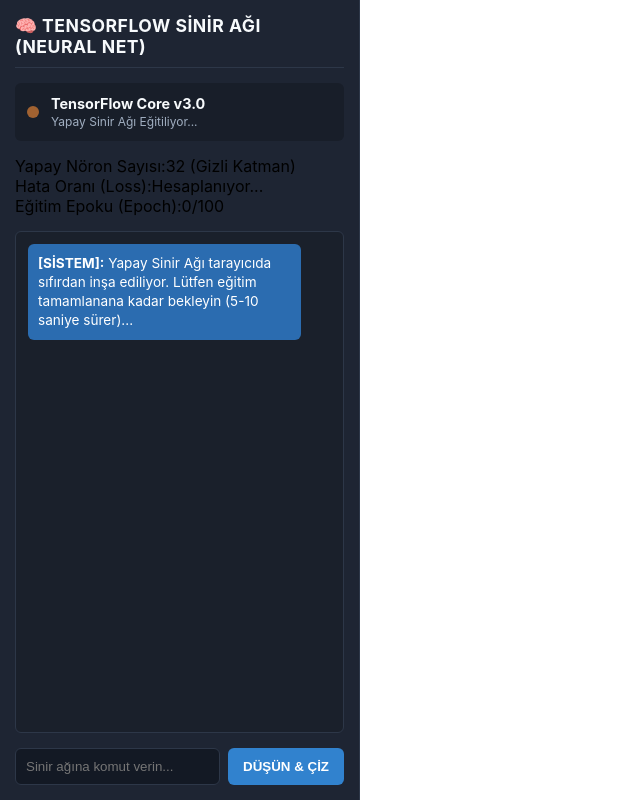
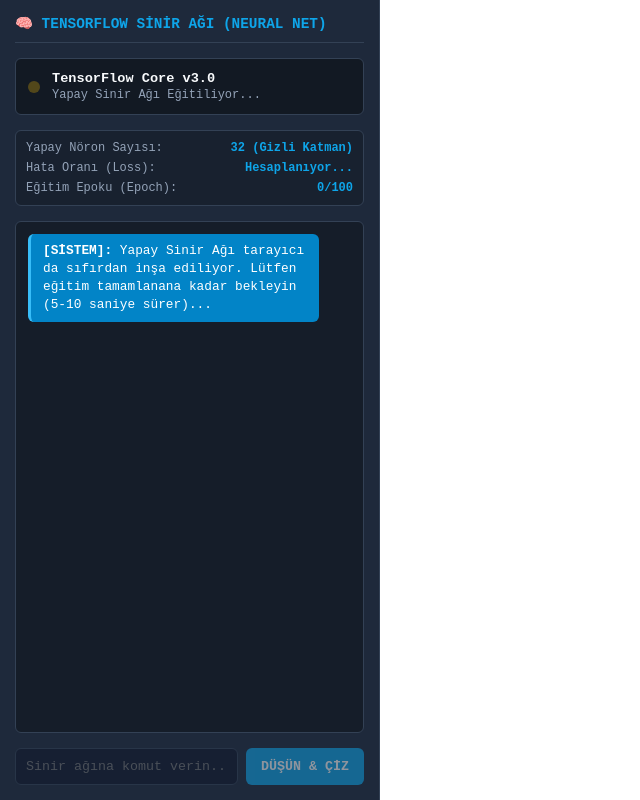
Before and after one commit to MFMF5/AI-Drawer, a plain HTML site: page index.html in a window 1280 px wide. Shown: the whole page, without its empty margins (0-640 px from the left). Drawn offline with Linux system fonts and the light colour scheme; a script that the page names is missing.

Commit message:
Update CSS variables and styles for UI components

```diff
--- a/style.css
+++ b/style.css
@@ -1,26 +1,25 @@
 :root {
-    --bg-dark: #131924;
-    --panel-bg: #1e2533;
-    --border-color: #2d3748;
-    --text-light: #f7fafc;
-    --accent-blue: #3182ce;
+    --bg-dark: #0f172a;
+    --panel-bg: #1e293b;
+    --border-color: #334155;
+    --text-light: #f8fafc;
+    --accent-blue: #0ea5e9;
 }
 
 * { box-sizing: border-box; margin: 0; padding: 0; }
 body {
-    font-family: -apple-system, BlinkMacSystemFont, "Segoe UI", Roboto, sans-serif;
-    background-color: #f0f2f5;
+    font-family: monospace;
+    background-color: #0f172a;
     height: 100vh;
     overflow: hidden;
 }
 
 .app-container {
     display: grid;
-    grid-template-columns: 360px 1fr;
+    grid-template-columns: 380px 1fr;
     height: 100vh;
 }
 
-/* Sol Kontrol Paneli */
 .sidebar {
     background-color: var(--panel-bg);
     border-right: 1px solid var(--border-color);
@@ -29,44 +28,52 @@
     padding: 15px;
     gap: 15px;
     z-index: 10;
+    color: var(--text-light);
 }
 
 .sidebar-header {
-    color: var(--text-light);
     font-weight: bold;
-    font-size: 1.1rem;
-    letter-spacing: 0.5px;
+    font-size: 0.9rem;
     padding-bottom: 10px;
     border-bottom: 1px solid var(--border-color);
+    color: var(--accent-blue);
 }
 
 .ai-brain-card {
     display: flex;
     align-items: center;
     gap: 12px;
-    background: rgba(0,0,0,0.2);
+    background: rgba(0,0,0,0.4);
     padding: 12px;
     border-radius: 6px;
+    border: 1px solid var(--border-color);
 }
 
-.brain-status {
-    width: 12px;
-    height: 12px;
-    border-radius: 50%;
-    background-color: #48bb78;
+.brain-status { width: 12px; height: 12px; border-radius: 50%; background-color: #ef4444; }
+.brain-status.active { background-color: #22c55e; box-shadow: 0 0 8px #22c55e; }
+.brain-status.thinking { background-color: #eab308; animation: blink 0.5s infinite alternate; }
+@keyframes blink { 0% { opacity: 0.3; } 100% { opacity: 1; } }
+
+.brain-title { font-size: 0.85rem; font-weight: bold; }
+.brain-sub { color: #94a3b8; font-size: 0.75rem; margin-top: 2px; }
+
+.nn-stats {
+    background: rgba(0,0,0,0.2);
+    border: 1px solid var(--border-color);
+    border-radius: 6px;
+    padding: 10px;
+    font-size: 0.75rem;
+    display: flex;
+    flex-direction: column;
+    gap: 6px;
 }
-.brain-status.thinking {
-    background-color: #ed8936;
-    animation: blink 0.8s infinite alternate;
-}
-@keyframes blink { 0% { opacity: 0.4; } 100% { opacity: 1; } }
-
-.brain-title { color: var(--text-light); font-size: 0.9rem; font-weight: bold; }
-.brain-sub { color: #a0aec0; font-size: 0.75rem; margin-top: 2px; }
+.stat-row { display: flex; justify-content: space-between; }
+.stat-row span:first-child { color: #94a3b8; }
+.stat-row span:last-child { color: var(--accent-blue); font-weight: bold; }
 
 .chat-wall {
     flex: 1;
-    background: rgba(0,0,0,0.15);
+    background: rgba(0,0,0,0.3);
     border: 1px solid var(--border-color);
     border-radius: 6px;
     padding: 12px;
@@ -74,25 +81,26 @@
     display: flex;
     flex-direction: column;
     gap: 12px;
-    font-size: 0.85rem;
+    font-size: 0.8rem;
     line-height: 1.4;
 }
 
-.msg { padding: 10px; border-radius: 6px; max-width: 90%; }
-.msg.ai { background: #2b6cb0; color: white; align-self: flex-start; }
-.msg.user { background: #4a5568; color: white; align-self: flex-end; }
+.msg { padding: 8px 12px; border-radius: 6px; max-width: 90%; word-break: break-all; }
+.msg.ai { background: #0284c7; color: white; align-self: flex-start; border-left: 3px solid #38bdf8; }
+.msg.user { background: #475569; color: white; align-self: flex-end; }
 
 .input-row { display: flex; gap: 8px; }
 #userInput {
     flex: 1;
-    background: var(--bg-dark);
+    background: #0f172a;
     border: 1px solid var(--border-color);
     color: white;
     padding: 10px;
     border-radius: 6px;
     outline: none;
+    font-family: inherit;
 }
-#userInput:focus { border-color: var(--accent-blue); }
+#userInput:disabled { opacity: 0.5; cursor: not-allowed; }
 
 #sendBtn {
     background: var(--accent-blue);
@@ -102,18 +110,9 @@
     font-weight: bold;
     border-radius: 6px;
     cursor: pointer;
+    font-family: inherit;
 }
-#sendBtn:hover { background: #2b6cb0; }
+#sendBtn:disabled { opacity: 0.5; cursor: not-allowed; }
 
-/* Sağ Çizim Alanı */
-.canvas-zone {
-    position: relative;
-    background-color: #ffffff;
-    height: 100%;
-}
-#paintCanvas {
-    display: block;
-    width: 100%;
-    height: 100%;
-    cursor: none; /* Gerçek imleci gizleyip özel kalem çizeceğiz */
-}
+.canvas-zone { position: relative; background-color: #ffffff; height: 100%; }
+#paintCanvas { display: block; width: 100%; height: 100%; }
```
